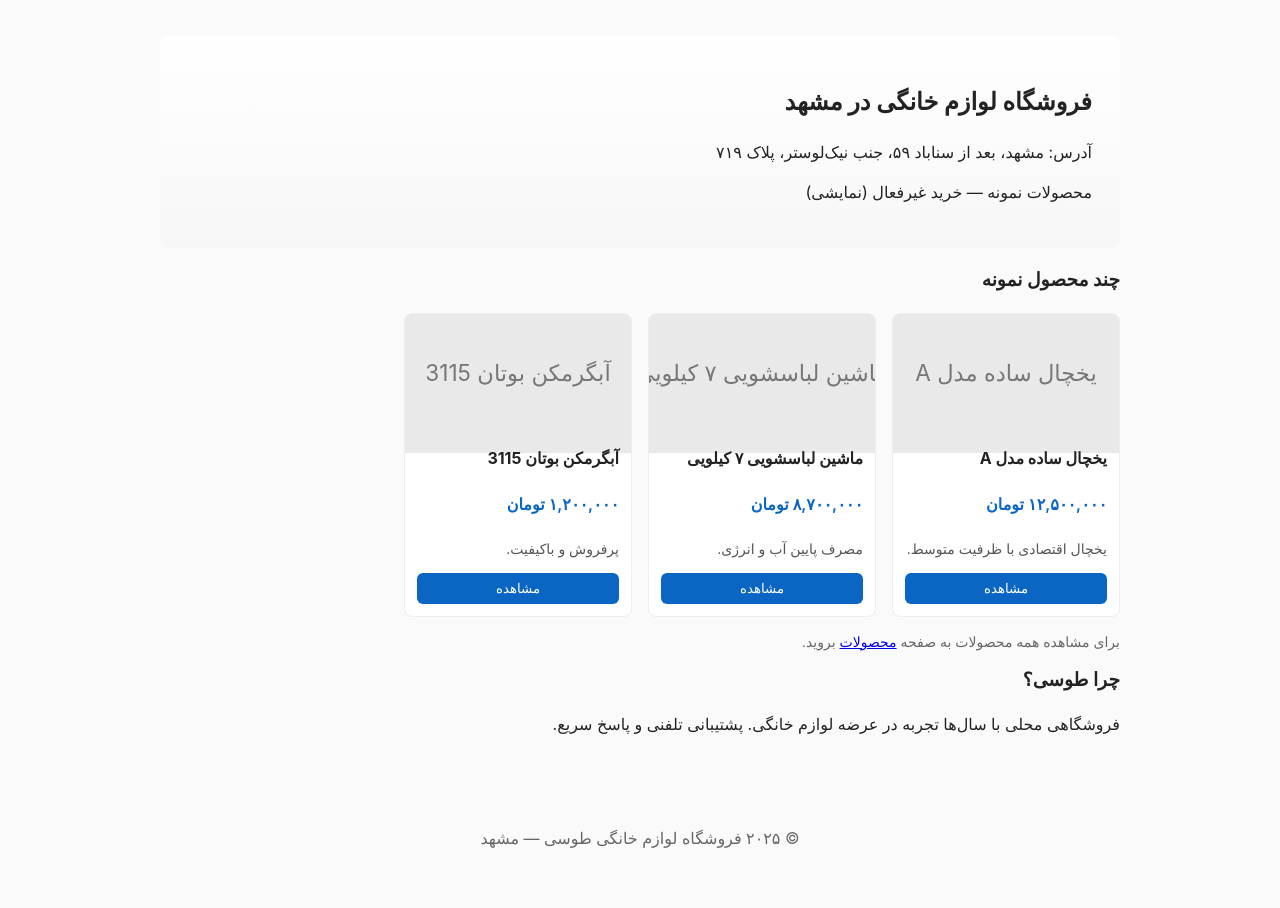
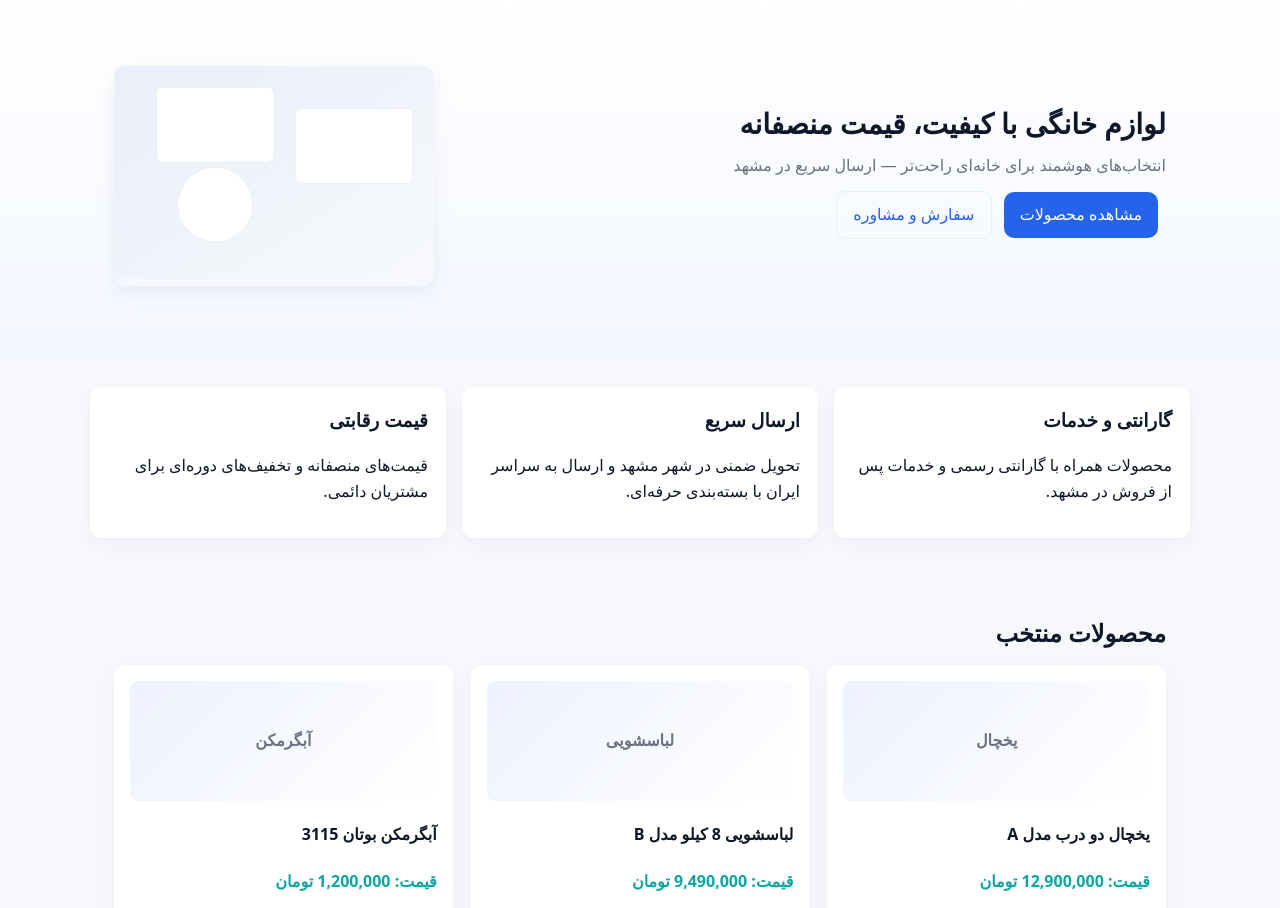
Before and after one commit to toocmohammad-cyber/Toosi-shop, a plain HTML site: page index.html in a window 1280 px wide. Shown: the part 97-1005 px from the top of the page. Drawn offline with Linux system fonts and the light colour scheme.

Commit message:
Add files via upload

```diff
--- a/index.html
+++ b/index.html
@@ -4,74 +4,113 @@
   <meta charset="utf-8" />
   <meta name="viewport" content="width=device-width,initial-scale=1" />
   <title>فروشگاه لوازم خانگی طوسی</title>
-  <link rel="stylesheet" href="styles.css">
+  <meta name="description" content="فروشگاه لوازم خانگی طوسی — بهترین‌ها با قیمت مناسب در مشهد" />
+  <link rel="stylesheet" href="styles.css" />
 </head>
 <body>
   <header class="site-header">
-    <div class="container">
-      <h1 class="logo">فروشگاه لوازم خانگی طوسی</h1>
+    <div class="container header-inner">
+      <a class="brand" href="index.html">فروشگاه طوسی</a>
       <nav class="nav">
         <a href="index.html">خانه</a>
         <a href="products.html">محصولات</a>
         <a href="about.html">درباره ما</a>
-        <a href="contact.html">تماس با ما</a>
+        <a href="contact.html" class="cta">تماس</a>
       </nav>
+      <button class="menu-btn" aria-label="نمایش منو">☰</button>
     </div>
   </header>
 
-  <main class="container">
+  <main>
     <section class="hero">
-      <h2>فروشگاه لوازم خانگی در مشهد</h2>
-      <p>آدرس: مشهد، بعد از سناباد ۵۹، جنب نیک‌لوستر، پلاک ۷۱۹</p>
-      <p>محصولات نمونه — خرید غیرفعال (نمایشی)</p>
+      <div class="container hero-inner">
+        <div class="hero-text">
+          <h1>لوازم خانگی با کیفیت، قیمت منصفانه</h1>
+          <p>انتخاب‌های هوشمند برای خانه‌ای راحت‌تر — ارسال سریع در مشهد</p>
+          <p class="hero-actions">
+            <a class="btn" href="products.html">مشاهده محصولات</a>
+            <a class="btn ghost" href="contact.html">سفارش و مشاوره</a>
+          </p>
+        </div>
+        <div class="hero-visual" aria-hidden="true">
+          <!-- simple decorative SVG -->
+          <svg viewBox="0 0 600 400" preserveAspectRatio="xMidYMid meet">
+            <defs>
+              <linearGradient id="g1" x1="0" x2="1" y1="0" y2="1">
+                <stop offset="0" stop-color="#e9eef8"/>
+                <stop offset="1" stop-color="#f7f9fc"/>
+              </linearGradient>
+            </defs>
+            <rect width="100%" height="100%" fill="url(#g1)"/>
+            <g transform="translate(80,40)">
+              <rect x="0" y="0" width="220" height="140" rx="12" fill="#ffffff" stroke="#e0e6f0"/>
+              <rect x="260" y="40" width="220" height="140" rx="12" fill="#ffffff" stroke="#e0e6f0"/>
+              <circle cx="110" cy="220" r="70" fill="#ffffff" stroke="#e0e6f0"/>
+            </g>
+          </svg>
+        </div>
+      </div>
     </section>
 
-    <section class="products-preview">
-      <h3>چند محصول نمونه</h3>
-      <div class="grid" id="products">
-        <!-- Product cards injected by JS -->
-      </div>
-      <p class="note">برای مشاهده همه محصولات به صفحه <a href="products.html">محصولات</a> بروید.</p>
+    <section class="features container">
+      <article class="feature">
+        <h3>گارانتی و خدمات</h3>
+        <p>محصولات همراه با گارانتی رسمی و خدمات پس از فروش در مشهد.</p>
+      </article>
+      <article class="feature">
+        <h3>ارسال سریع</h3>
+        <p>تحویل ضمنی در شهر مشهد و ارسال به سراسر ایران با بسته‌بندی حرفه‌ای.</p>
+      </article>
+      <article class="feature">
+        <h3>قیمت رقابتی</h3>
+        <p>قیمت‌های منصفانه و تخفیف‌های دوره‌ای برای مشتریان دائمی.</p>
+      </article>
     </section>
 
-    <section class="about-brief">
-      <h3>چرا طوسی؟</h3>
-      <p>فروشگاهی محلی با سال‌ها تجربه در عرضه لوازم خانگی. پشتیبانی تلفنی و پاسخ سریع.</p>
+    <section class="products-preview container" id="products-preview">
+      <h2>محصولات منتخب</h2>
+      <div class="grid">
+        <div class="card">
+          <div class="card-media placeholder">یخچال</div>
+          <h4>یخچال دو درب مدل A</h4>
+          <p class="price">قیمت: 12,900,000 تومان</p>
+          <p><a class="btn small" href="products.html#fridge">مشاهده</a></p>
+        </div>
+        <div class="card">
+          <div class="card-media placeholder">لباسشویی</div>
+          <h4>لباسشویی 8 کیلو مدل B</h4>
+          <p class="price">قیمت: 9,490,000 تومان</p>
+          <p><a class="btn small" href="products.html#washing">مشاهده</a></p>
+        </div>
+        <div class="card">
+          <div class="card-media placeholder">آبگرمکن</div>
+          <h4>آبگرمکن بوتان 3115</h4>
+          <p class="price">قیمت: 1,200,000 تومان</p>
+          <p><a class="btn small" href="products.html#waterheater">مشاهده</a></p>
+        </div>
+      </div>
+    </section>
+
+    <section class="about-brief container">
+      <h2>چرا فروشگاه طوسی؟</h2>
+      <p>فروشگاه فیزیکی در مشهد — سناباد 59، جنب نیک لوستر، پلاک 719. ما برای شما بهترین ترکیب کیفیت، قیمت و اعتماد را فراهم می‌کنیم.</p>
     </section>
   </main>
 
   <footer class="site-footer">
-    <div class="container">
-      <p>© ۲۰۲۵ فروشگاه لوازم خانگی طوسی — مشهد</p>
+    <div class="container footer-inner">
+      <div>© 2025 فروشگاه طوسی — مشهد</div>
+      <div><a href="contact.html">تماس با ما</a> — <a href="about.html">درباره</a></div>
     </div>
   </footer>
 
-<script>
-const products = [
-  { id:1, title: "یخچال ساده مدل A", price: "۱۲,۵۰۰,۰۰۰ تومان", desc: "یخچال اقتصادی با ظرفیت متوسط." },
-  { id:2, title: "ماشین لباسشویی ۷ کیلویی", price: "۸,۷۰۰,۰۰۰ تومان", desc: "مصرف پایین آب و انرژی." },
-  { id:3, title: "آبگرمکن بوتان 3115", price: "۱,۲۰۰,۰۰۰ تومان", desc: "پرفروش و باکیفیت." }
-];
-
-function makeCard(p){
-  return `<div class="card">
-    <div class="thumb">
-      <svg viewBox="0 0 100 70" xmlns="http://www.w3.org/2000/svg" preserveAspectRatio="xMidYMid meet">
-        <rect width="100" height="70" fill="#e9e9e9"/>
-        <text x="50" y="38" font-size="10" text-anchor="middle" fill="#777">${p.title}</text>
-      </svg>
-    </div>
-    <div class="meta">
-      <h4>${p.title}</h4>
-      <p class="price">${p.price}</p>
-      <p class="desc">${p.desc}</p>
-      <button onclick="alert('نمایش محصول: ${p.title}\nخرید غیرفعال است (نمایشی)')">مشاهده</button>
-    </div>
-  </div>`;
-}
-
-const grid = document.getElementById('products');
-grid.innerHTML = products.map(makeCard).join('');
-</script>
+  <script>
+    // simple responsive menu
+    const btn = document.querySelector('.menu-btn');
+    const nav = document.querySelector('.nav');
+    btn.addEventListener('click', () => {
+      nav.classList.toggle('open');
+    });
+  </script>
 </body>
 </html>
--- a/styles.css
+++ b/styles.css
@@ -1,23 +1,79 @@
-/* Simple RTL-friendly styles */
-:root{--max:1000px}
+/* Modern clean RTL stylesheet */
+:root{
+  --bg:#f7f8fb;
+  --card:#ffffff;
+  --muted:#6b7280;
+  --accent:#2563eb;
+  --accent-2:#0ea5a4;
+  --radius:12px;
+  --container:1100px;
+  font-family: 'Vazirmatn', system-ui, -apple-system, 'Segoe UI', Roboto, 'Helvetica Neue', Arial;
+}
+
 *{box-sizing:border-box}
-body{font-family: -apple-system, BlinkMacSystemFont, "Segoe UI", Roboto, "Helvetica Neue", Arial; margin:0; background:#fafafa; color:#222; line-height:1.5}
-.container{max-width:var(--max); margin:0 auto; padding:20px}
-.site-header{background:#fff; border-bottom:1px solid #eee; position:sticky; top:0; z-index:10}
-.site-header .container{display:flex; align-items:center; justify-content:space-between}
-.logo{margin:12px 0; font-size:20px}
-.nav a{margin-left:12px; text-decoration:none; color:#333}
-.hero{background:linear-gradient(180deg,#fff,#f7f7f7); padding:28px; border-radius:8px; margin:18px 0}
-.products-preview h3, .about-brief h3{margin-top:0}
-.grid{display:grid; grid-template-columns:repeat(auto-fill,minmax(220px,1fr)); gap:16px}
-.card{background:#fff; border:1px solid #eee; border-radius:8px; overflow:hidden; display:flex; flex-direction:column; height:100%}
-.thumb{height:120px; display:flex; align-items:center; justify-content:center}
-.meta{padding:12px; flex:1; display:flex; flex-direction:column}
-.meta h4{margin:0 0 6px 0; font-size:16px}
-.price{color:#0a66c2; font-weight:600; margin-bottom:8px}
-.desc{flex:1; color:#555; font-size:14px}
-.card button{background:#0a66c2; color:#fff; border:none; padding:8px 10px; border-radius:6px; cursor:pointer}
-.site-footer{padding:18px 0; text-align:center; color:#666}
-.contact-list{list-style:none; padding:0}
-.note{color:#666; font-size:14px}
-@media (max-width:520px){.site-header .container{flex-direction:column; align-items:flex-start} .nav{margin-top:6px}}
+html,body{height:100%}
+body{
+  margin:0;
+  background:var(--bg);
+  color:#0f172a;
+  line-height:1.6;
+  -webkit-font-smoothing:antialiased;
+  -moz-osx-font-smoothing:grayscale;
+}
+
+.container{max-width:var(--container);margin:0 auto;padding:24px;}
+.site-header{background:linear-gradient(90deg,#ffffffcc,#f7fbff);backdrop-filter:blur(6px);position:sticky;top:0;z-index:20;border-bottom:1px solid #eef2f7;}
+.header-inner{display:flex;align-items:center;justify-content:space-between;gap:12px;}
+.brand{font-weight:700;font-size:20px;color:var(--accent);text-decoration:none}
+.nav{display:flex;gap:12px;align-items:center}
+.nav a{color:inherit;text-decoration:none;padding:8px 12px;border-radius:8px}
+.nav a.cta{background:var(--accent);color:white}
+.menu-btn{display:none;background:none;border:0;font-size:20px;padding:8px}
+
+.hero{padding:48px 0;background:linear-gradient(180deg,#ffffff, #f3f7ff);border-bottom:1px solid #eef2f7}
+.hero-inner{display:flex;gap:24px;align-items:center;justify-content:space-between;flex-wrap:wrap}
+.hero-text{flex:1;min-width:260px}
+.hero-text h1{margin:0 0 8px;font-size:28px}
+.hero-text p{margin:0 0 12px;color:var(--muted)}
+.hero-actions .btn{margin-right:8px}
+
+.hero-visual{width:320px;height:220px;flex:0 0 320px;border-radius:12px;overflow:hidden;box-shadow:0 6px 20px rgba(16,24,40,0.06)}
+
+.features{display:flex;gap:16px;justify-content:space-between;padding:28px 0}
+.feature{background:var(--card);padding:18px;border-radius:12px;flex:1;box-shadow:0 6px 18px rgba(16,24,40,0.04)}
+.features h3{margin-top:0}
+
+.products-preview h2{margin:24px 0 12px}
+.grid{display:grid;grid-template-columns:repeat(3,1fr);gap:18px}
+.card{background:var(--card);padding:16px;border-radius:12px;box-shadow:0 8px 24px rgba(15,23,42,0.04)}
+.card-media{height:120px;border-radius:8px;margin-bottom:12px;display:flex;align-items:center;justify-content:center;font-weight:700;background:linear-gradient(135deg,#eef2ff,#fff)}
+.card-media.placeholder{color:var(--muted)}
+
+.price{font-weight:700;color:var(--accent-2)}
+
+.about-brief{margin:28px 0;padding:20px;background:linear-gradient(180deg,#ffffff,#fbfdff);border-radius:12px;border:1px solid #eef3ff}
+
+.site-footer{padding:18px 0;background:transparent;border-top:1px solid #eef2f7;margin-top:40px}
+.footer-inner{display:flex;justify-content:space-between;align-items:center;gap:12px;flex-wrap:wrap}
+
+.btn{display:inline-block;padding:10px 16px;border-radius:10px;text-decoration:none;background:var(--accent);color:white}
+.btn.ghost{background:transparent;color:var(--accent);border:1px solid #e6eefb}
+.btn.small{padding:8px 12px;font-size:14px}
+
+.contact-page .contact-form{display:grid;gap:12px;max-width:640px}
+.contact-form label{display:block}
+.contact-form input,.contact-form textarea{width:100%;padding:10px;border-radius:8px;border:1px solid #e6eef8;background:white}
+
+.products-grid{grid-template-columns:repeat(auto-fit,minmax(220px,1fr));}
+
+@media(max-width:900px){
+  .grid{grid-template-columns:repeat(2,1fr)}
+  .hero-visual{display:none}
+}
+@media(max-width:640px){
+  .grid{grid-template-columns:1fr}
+  .features{flex-direction:column}
+  .menu-btn{display:block}
+  .nav{position:fixed;right:0;top:64px;background:var(--card);padding:12px;border-radius:8px;box-shadow:0 10px 30px rgba(2,6,23,0.08);display:flex;flex-direction:column;transform:translateX(110%);transition:transform .25s ease}
+  .nav.open{transform:translateX(0%)}
+}
```
Also changed, not shown: about.html (+27 -11 lines), contact.html (+32 -20 lines), products.html (+40 -39 lines), 1 other file.
